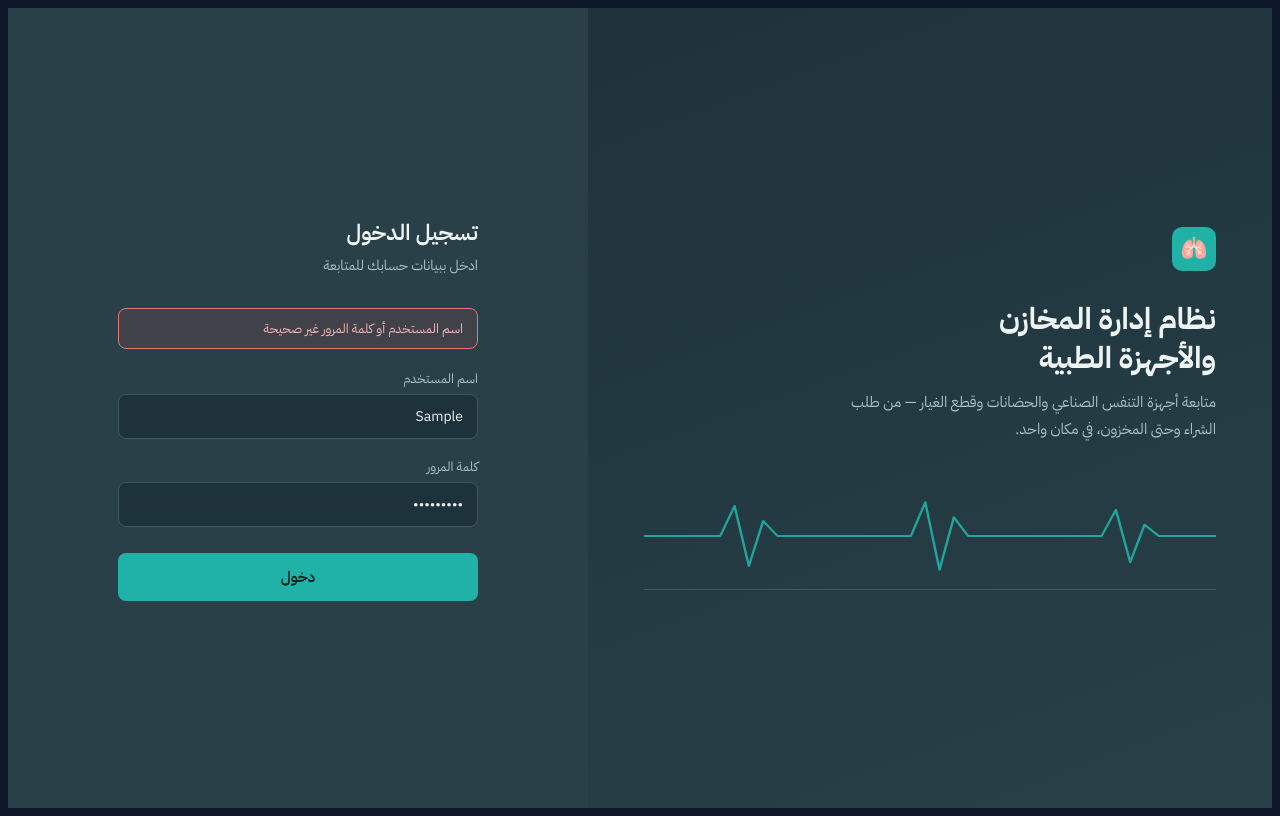
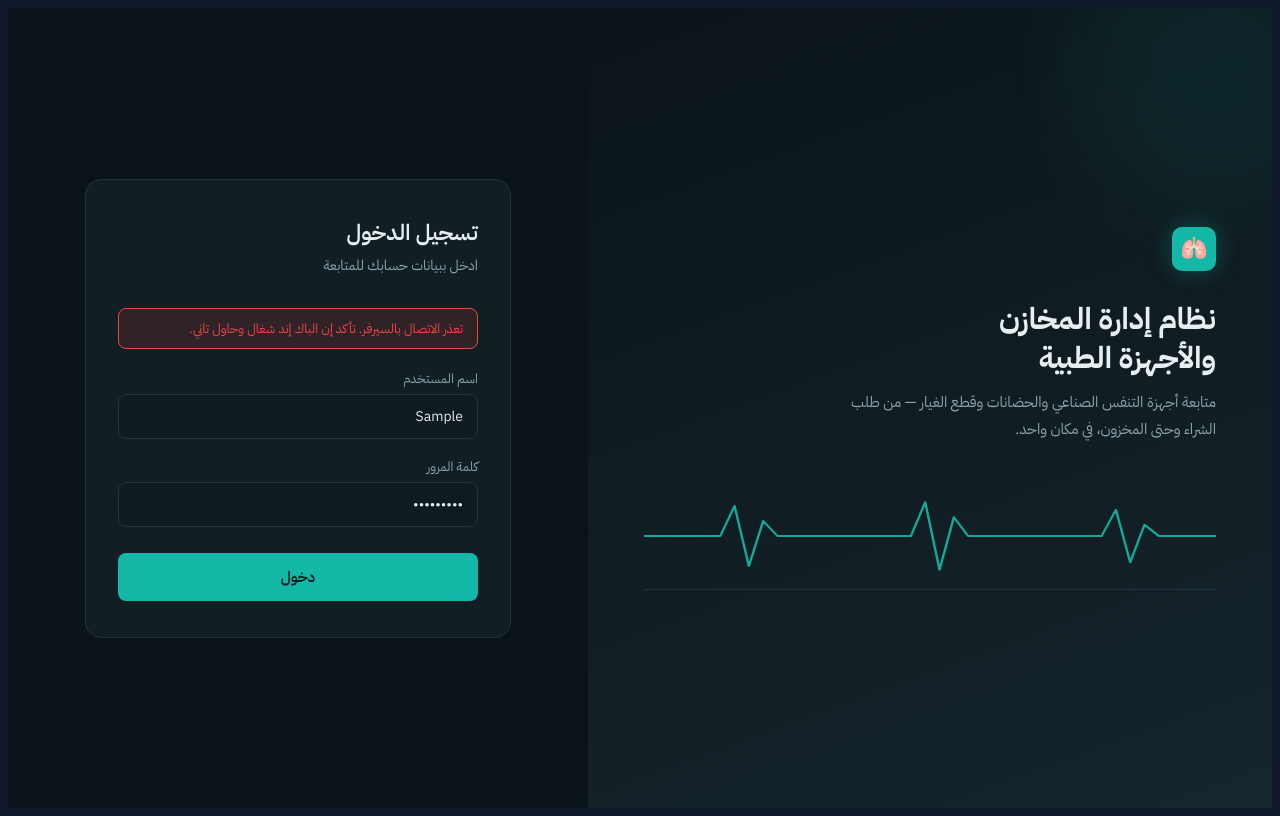
Before and after one commit to acccareme-cloud/warehouse-system, a React app in the folder frontend/: page / in a window 1280 px wide. Both pictures are taken after typing "Sample", "Sample123" into the empty fields and a click on the button "دخول". Built offline with nearby package versions, Linux system fonts and the light colour scheme; no server answers; the HTML template or start-up script is replaced by a standard one.

Commit message:
كلود01-09-2026

```diff
--- a/frontend/src/pages/CustodyModule.jsx
+++ b/frontend/src/pages/CustodyModule.jsx
@@ -7,6 +7,7 @@ const CustodyModule = () => {
   const navigate = useNavigate();
   const { theme } = useTheme();
   const isDark = theme === 'dark';
+  const accent = isDark ? '#14B8A6' : '#0D9488';
 
   const bgColor = isDark ? '#0f172a' : '#f8fafc';
   const cardBg = isDark ? '#1e293b' : '#ffffff';
@@ -97,8 +98,8 @@ const CustodyModule = () => {
       borderRadius: '12px',
       padding: '30px',
       boxShadow: '0 4px 6px rgba(0,0,0,0.1)',
-      border: `3px solid ${color}`,
-      borderTop: `6px solid ${color}`,
+      border: `1px solid ${isDark ? '#334155' : '#e2e8f0'}`,
+      borderTop: `4px solid ${color}`,
       textAlign: 'center',
       cursor: 'pointer',
       transition: 'transform 0.2s, box-shadow 0.2s'
@@ -148,7 +149,7 @@ const CustodyModule = () => {
         {custodyItems.map((item, index) => (
           <div
             key={index}
-            style={styles.card(item.color)}
+            style={styles.card(accent)}
             onClick={() => navigate(item.path)}
             onMouseEnter={(e) => {
               e.currentTarget.style.transform = 'translateY(-5px)';
@@ -159,13 +160,13 @@ const CustodyModule = () => {
               e.currentTarget.style.boxShadow = '0 4px 6px rgba(0,0,0,0.1)';
             }}
           >
-            <div style={{...styles.icon, backgroundColor: item.color + '15'}}>
+            <div style={{...styles.icon, backgroundColor: accent + '15'}}>
               {item.title.split(' ')[0]}
             </div>
             <h3 style={styles.cardTitle}>{item.title.split(' ').slice(1).join(' ')}</h3>
             <p style={styles.cardDesc}>{item.description}</p>
             <button
-              style={styles.btn(item.color)}
+              style={styles.btn(accent)}
               onClick={(e) => { e.stopPropagation(); navigate(item.path); }}
             >
               فتح ←
--- a/frontend/src/pages/Login.jsx
+++ b/frontend/src/pages/Login.jsx
@@ -1,19 +1,9 @@
 import { useState } from 'react';
 import api from '../services/api';
 import { useAuth } from '../context/AuthContext';
+import { theme } from '../theme';
 
-const COLORS = {
-  bgDark: '#1E323B',
-  surfaceDark: '#2A4048',
-  primary: '#20B2A6',
-  primaryDark: '#178F86',
-  amber: '#D19A5C',
-  textLight: '#EEF4F3',
-  textDark: '#16262A',
-  muted: '#A9C0C4',
-  danger: '#E37876',
-  border: '#3D5960',
-};
+const COLORS = theme.dark;
 
 // موجة نبض هادئة — نفس شكل مؤشرات أجهزة التنفس والحضانات
 function WaveformSVG() {
@@ -48,10 +38,32 @@ function Login() {
       login(response.data);
       window.location.href = '/dashboard';
     } catch (err) {
-      setError('اسم المستخدم أو كلمة المرور غير صحيحة');
+      if (!err.response) {
+        // مفيش رد خالص من السيرفر (السيرفر واقع / مشكلة شبكة / 502 من الـ proxy)
+        setError('تعذر الاتصال بالسيرفر. تأكد إن الباك إند شغال وحاول تاني.');
+      } else if (err.response.status === 401 || err.response.status === 400) {
+        setError('اسم المستخدم أو كلمة المرور غير صحيحة');
+      } else if (err.response.status >= 500) {
+        setError('في مشكلة في السيرفر حاليًا (خطأ ' + err.response.status + '). حاول تاني بعد شوية.');
+      } else {
+        setError('حصل خطأ غير متوقع. حاول تاني.');
+      }
     } finally {
       setLoading(false);
     }
+  };
+
+  const inputStyle = {
+    width: '100%',
+    padding: '11px 14px',
+    background: COLORS.input,
+    border: `1px solid ${COLORS.border}`,
+    borderRadius: '8px',
+    color: COLORS.text,
+    fontSize: '14px',
+    boxSizing: 'border-box',
+    fontFamily: 'inherit',
+    outline: 'none',
   };
 
   return (
@@ -60,7 +72,7 @@ function Login() {
         minHeight: '100vh',
         display: 'flex',
         flexWrap: 'wrap',
-        background: COLORS.bgDark,
+        background: COLORS.bg,
         fontFamily: "'IBM Plex Sans Arabic', system-ui, sans-serif",
         direction: 'rtl',
       }}
@@ -70,12 +82,24 @@ function Login() {
         href="https://fonts.googleapis.com/css2?family=IBM+Plex+Sans+Arabic:wght@400;500;600;700&display=swap"
       />
 
+      {/* تعطيل تلوين المتصفح التلقائي (Autofill) عشان مايكسرش الدارك مود */}
+      <style>{`
+        input:-webkit-autofill,
+        input:-webkit-autofill:hover,
+        input:-webkit-autofill:focus {
+          -webkit-box-shadow: 0 0 0px 1000px ${COLORS.input} inset !important;
+          -webkit-text-fill-color: ${COLORS.text} !important;
+          caret-color: ${COLORS.text};
+          transition: background-color 9999s ease-in-out 0s;
+        }
+      `}</style>
+
       {/* لوحة الهوية */}
       <div
         style={{
           flex: '1 1 420px',
           minHeight: '340px',
-          background: `linear-gradient(160deg, ${COLORS.bgDark} 0%, #243B44 60%, ${COLORS.surfaceDark} 100%)`,
+          background: `linear-gradient(160deg, ${COLORS.bg} 0%, ${COLORS.surface} 60%, ${COLORS.surfaceHover} 100%)`,
           display: 'flex',
           flexDirection: 'column',
           justifyContent: 'center',
@@ -84,6 +108,12 @@ function Login() {
           overflow: 'hidden',
         }}
       >
+        {/* توهج خفيف خلف الأيقونة يديلوحة عمق */}
+        <div style={{
+          position: 'absolute', top: '-80px', right: '-80px', width: '280px', height: '280px',
+          borderRadius: '50%', background: COLORS.primary, opacity: 0.08, filter: 'blur(40px)'
+        }} />
+
         <div style={{ position: 'relative', zIndex: 1 }}>
           <div
             style={{
@@ -96,13 +126,14 @@ function Login() {
               justifyContent: 'center',
               fontSize: '22px',
               marginBottom: '28px',
+              boxShadow: `0 0 24px ${COLORS.primary}55`,
             }}
           >
             🫁
           </div>
           <h1
             style={{
-              color: COLORS.textLight,
+              color: COLORS.text,
               fontSize: '30px',
               fontWeight: 700,
               margin: '0 0 12px 0',
@@ -113,7 +144,7 @@ function Login() {
             <br />
             والأجهزة الطبية
           </h1>
-          <p style={{ color: COLORS.muted, fontSize: '15px', lineHeight: 1.8, maxWidth: '380px', margin: 0 }}>
+          <p style={{ color: COLORS.textMuted, fontSize: '15px', lineHeight: 1.8, maxWidth: '380px', margin: 0 }}>
             متابعة أجهزة التنفس الصناعي والحضانات وقطع الغيار — من طلب الشراء
             وحتى المخزون، في مكان واحد.
           </p>
@@ -130,18 +161,21 @@ function Login() {
         style={{
           flex: '1 1 380px',
           minHeight: '340px',
-          background: COLORS.surfaceDark,
+          background: COLORS.bg,
           display: 'flex',
           alignItems: 'center',
           justifyContent: 'center',
           padding: '40px 24px',
         }}
       >
-        <form onSubmit={handleSubmit} style={{ width: '100%', maxWidth: '360px' }}>
-          <h2 style={{ color: COLORS.textLight, fontSize: '22px', fontWeight: 600, margin: '0 0 6px 0' }}>
+        <form onSubmit={handleSubmit} style={{
+          width: '100%', maxWidth: '360px', background: COLORS.surface,
+          padding: '36px 32px', borderRadius: '16px', border: `1px solid ${COLORS.border}`,
+        }}>
+          <h2 style={{ color: COLORS.text, fontSize: '22px', fontWeight: 600, margin: '0 0 6px 0' }}>
             تسجيل الدخول
           </h2>
-          <p style={{ color: COLORS.muted, fontSize: '14px', margin: '0 0 32px 0' }}>
+          <p style={{ color: COLORS.textMuted, fontSize: '14px', margin: '0 0 32px 0' }}>
             ادخل ببيانات حسابك للمتابعة
           </p>
 
@@ -149,9 +183,9 @@ function Login() {
             <div
               role="alert"
               style={{
-                background: 'rgba(225, 85, 84, 0.12)',
+                background: COLORS.dangerBg,
                 border: `1px solid ${COLORS.danger}`,
-                color: '#F5B5B4',
+                color: COLORS.danger,
                 borderRadius: '8px',
                 padding: '10px 14px',
                 fontSize: '13px',
@@ -162,7 +196,7 @@ function Login() {
             </div>
           )}
 
-          <label style={{ display: 'block', color: COLORS.muted, fontSize: '13px', marginBottom: '6px' }}>
+          <label style={{ display: 'block', color: COLORS.textMuted, fontSize: '13px', marginBottom: '6px' }}>
             اسم المستخدم
           </label>
           <input
@@ -171,24 +205,12 @@ function Login() {
             onChange={(e) => setUsername(e.target.value)}
             required
             autoFocus
-            style={{
-              width: '100%',
-              padding: '11px 14px',
-              marginBottom: '18px',
-              background: COLORS.bgDark,
-              border: `1px solid ${COLORS.border}`,
-              borderRadius: '8px',
-              color: COLORS.textLight,
-              fontSize: '14px',
-              boxSizing: 'border-box',
-              fontFamily: 'inherit',
-              outline: 'none',
-            }}
+            style={{ ...inputStyle, marginBottom: '18px' }}
             onFocus={(e) => (e.target.style.borderColor = COLORS.primary)}
             onBlur={(e) => (e.target.style.borderColor = COLORS.border)}
           />
 
-          <label style={{ display: 'block', color: COLORS.muted, fontSize: '13px', marginBottom: '6px' }}>
+          <label style={{ display: 'block', color: COLORS.textMuted, fontSize: '13px', marginBottom: '6px' }}>
             كلمة المرور
           </label>
           <input
@@ -196,19 +218,7 @@ function Login() {
             value={password}
             onChange={(e) => setPassword(e.target.value)}
             required
-            style={{
-              width: '100%',
-              padding: '11px 14px',
-              marginBottom: '26px',
-              background: COLORS.bgDark,
-              border: `1px solid ${COLORS.border}`,
-              borderRadius: '8px',
-              color: COLORS.textLight,
-              fontSize: '14px',
-              boxSizing: 'border-box',
-              fontFamily: 'inherit',
-              outline: 'none',
-            }}
+            style={{ ...inputStyle, marginBottom: '26px' }}
             onFocus={(e) => (e.target.style.borderColor = COLORS.primary)}
             onBlur={(e) => (e.target.style.borderColor = COLORS.border)}
           />
@@ -219,7 +229,7 @@ function Login() {
             style={{
               width: '100%',
               padding: '13px',
-              background: loading ? COLORS.primaryDark : COLORS.primary,
+              background: loading ? COLORS.primaryHover : COLORS.primary,
               color: '#04211F',
               border: 'none',
               borderRadius: '8px',
--- a/frontend/src/pages/PurchasesModule.jsx
+++ b/frontend/src/pages/PurchasesModule.jsx
@@ -6,10 +6,12 @@ function PurchasesModule() {
   const navigate = useNavigate();
   const { theme } = useTheme();
   const isDark = theme === 'dark';
+  const accent = isDark ? '#14B8A6' : '#0D9488';
 
   // الألوان الديناميكية
   const bgColor = isDark ? '#0f172a' : '#f8fafc';
   const cardBg = isDark ? '#1e293b' : '#ffffff';
+  const textColor = isDark ? '#f1f5f9' : '#1e293b';
   const subTextColor = isDark ? '#94a3b8' : '#64748b';
 
   const subMenus = [
@@ -54,7 +56,7 @@ function PurchasesModule() {
           >
             ← رجوع
           </button>
-          <h1 style={{ color: '#0d9488', margin: 0 }}>🛒 نظام المشتريات</h1>
+          <h1 style={{ color: accent, margin: 0 }}>🛒 نظام المشتريات</h1>
         </div>
         <ThemeToggle />
       </div>
@@ -75,14 +77,13 @@ function PurchasesModule() {
               padding: '25px',
               boxShadow: '0 2px 8px rgba(0,0,0,0.1)',
               cursor: 'pointer',
-              border: `3px solid ${menu.color}`,
-              borderTop: `6px solid ${menu.color}`,
+              border: `1px solid ${isDark ? '#334155' : '#e2e8f0'}`, borderTop: `4px solid ${accent}`,
               transition: 'transform 0.2s'
             }}
             onMouseEnter={e => e.currentTarget.style.transform = 'translateY(-5px)'}
             onMouseLeave={e => e.currentTarget.style.transform = 'translateY(0)'}
           >
-            <h3 style={{ margin: '0 0 10px 0', color: menu.color }}>
+            <h3 style={{ margin: '0 0 10px 0', color: textColor }}>
               {menu.title}
             </h3>
             <p style={{ margin: 0, color: subTextColor }}>
--- a/frontend/src/pages/SalesModule.jsx
+++ b/frontend/src/pages/SalesModule.jsx
@@ -6,9 +6,11 @@ function SalesModule() {
   const navigate = useNavigate();
   const { theme } = useTheme();
   const isDark = theme === 'dark';
+  const accent = isDark ? '#14B8A6' : '#0D9488';
 
   const bgColor = isDark ? '#0f172a' : '#f8fafc';
   const cardBg = isDark ? '#1e293b' : '#ffffff';
+  const textColor = isDark ? '#f1f5f9' : '#1e293b';
   const subTextColor = isDark ? '#94a3b8' : '#64748b';
 
   const subMenus = [
@@ -54,7 +56,7 @@ function SalesModule() {
           >
             ← رجوع
           </button>
-          <h1 style={{ color: '#2563eb', margin: 0 }}>💰 نظام المبيعات المتكامل</h1>
+          <h1 style={{ color: accent, margin: 0 }}>💰 نظام المبيعات المتكامل</h1>
         </div>
         <ThemeToggle />
       </div>
@@ -70,14 +72,13 @@ function SalesModule() {
               padding: '25px',
               boxShadow: '0 2px 8px rgba(0,0,0,0.1)',
               cursor: 'pointer',
-              border: `3px solid ${menu.color}`,
-              borderTop: `6px solid ${menu.color}`,
+              border: `1px solid ${isDark ? '#334155' : '#e2e8f0'}`, borderTop: `4px solid ${accent}`,
               transition: 'transform 0.2s'
             }}
             onMouseEnter={e => e.currentTarget.style.transform = 'translateY(-5px)'}
             onMouseLeave={e => e.currentTarget.style.transform = 'translateY(0)'}
           >
-            <h3 style={{ margin: '0 0 10px 0', color: menu.color }}>{menu.title}</h3>
+            <h3 style={{ margin: '0 0 10px 0', color: textColor }}>{menu.title}</h3>
             <p style={{ margin: 0, color: subTextColor }}>{menu.desc}</p>
           </div>
         ))}
--- a/frontend/src/pages/TreasuryModule.jsx
+++ b/frontend/src/pages/TreasuryModule.jsx
@@ -6,9 +6,11 @@ function TreasuryModule() {
   const navigate = useNavigate();
   const { theme } = useTheme();
   const isDark = theme === 'dark';
+  const accent = isDark ? '#14B8A6' : '#0D9488';
 
   const bgColor = isDark ? '#0f172a' : '#f8fafc';
   const cardBg = isDark ? '#1e293b' : '#ffffff';
+  const textColor = isDark ? '#f1f5f9' : '#1e293b';
   const subTextColor = isDark ? '#94a3b8' : '#64748b';
 
   const subMenus = [
@@ -48,7 +50,7 @@ function TreasuryModule() {
           >
             ← رجوع
           </button>
-          <h1 style={{ color: '#6f42c1', margin: 0 }}>💵 الخزينة والبنك</h1>
+          <h1 style={{ color: accent, margin: 0 }}>💵 الخزينة والبنك</h1>
         </div>
         <ThemeToggle />
       </div>
@@ -64,14 +66,13 @@ function TreasuryModule() {
               padding: '25px',
               boxShadow: '0 2px 8px rgba(0,0,0,0.1)',
               cursor: 'pointer',
-              border: `3px solid ${menu.color}`,
-              borderTop: `6px solid ${menu.color}`,
+              border: `1px solid ${isDark ? '#334155' : '#e2e8f0'}`, borderTop: `4px solid ${accent}`,
               transition: 'transform 0.2s'
             }}
             onMouseEnter={e => e.currentTarget.style.transform = 'translateY(-5px)'}
             onMouseLeave={e => e.currentTarget.style.transform = 'translateY(0)'}
           >
-            <h3 style={{ margin: '0 0 10px 0', color: menu.color }}>{menu.title}</h3>
+            <h3 style={{ margin: '0 0 10px 0', color: textColor }}>{menu.title}</h3>
             <p style={{ margin: 0, color: subTextColor }}>{menu.desc}</p>
           </div>
         ))}
--- a/frontend/src/pages/WarehouseModule.jsx
+++ b/frontend/src/pages/WarehouseModule.jsx
@@ -16,6 +16,7 @@ function WarehouseModule() {
   ];
 
   const isDark = theme === 'dark';
+  const accent = isDark ? '#14B8A6' : '#0D9488';
   const bgColor = isDark ? '#0f172a' : '#f8fafc';
   const cardBg = isDark ? '#1e293b' : '#ffffff';
   const textColor = isDark ? '#f1f5f9' : '#1e293b';
@@ -28,7 +29,7 @@ function WarehouseModule() {
           <button onClick={() => navigate('/dashboard')} style={{ padding: '10px 20px', background: isDark ? '#334155' : '#6c757d', color: 'white', border: 'none', borderRadius: '8px', cursor: 'pointer' }}>
             ← رجوع
           </button>
-          <h1 style={{ color: '#28a745', margin: 0 }}>📦 نظام المخازن</h1>
+          <h1 style={{ color: accent, margin: 0 }}>📦 نظام المخازن</h1>
         </div>
         <ThemeToggle />
       </div>
@@ -38,13 +39,13 @@ function WarehouseModule() {
           <div key={i} onClick={() => navigate(menu.path)} style={{
             background: cardBg, borderRadius: '12px', padding: '25px',
             boxShadow: '0 2px 8px rgba(0,0,0,0.1)', cursor: 'pointer',
-            border: `3px solid ${menu.color}`, borderTop: `6px solid ${menu.color}`,
+            border: `1px solid ${isDark ? '#334155' : '#e2e8f0'}`, borderTop: `4px solid ${accent}`,
             transition: 'transform 0.2s'
           }}
           onMouseEnter={e => e.currentTarget.style.transform = 'translateY(-5px)'}
           onMouseLeave={e => e.currentTarget.style.transform = 'translateY(0)'}
           >
-            <h3 style={{ margin: '0 0 10px 0', color: menu.color }}>{menu.title}</h3>
+            <h3 style={{ margin: '0 0 10px 0', color: textColor }}>{menu.title}</h3>
             <p style={{ margin: 0, color: subTextColor }}>{menu.desc}</p>
           </div>
         ))}
--- /dev/null
+++ b/frontend/src/theme.js
@@ -0,0 +1,41 @@
+// نظام الألوان الموحّد للتطبيق كله
+// استخدم الدالة دي في أي صفحة بدل ما تكتب hex codes يدوي:
+//   import { getColors } from '../theme';
+//   const c = getColors(isDark);
+
+export const theme = {
+  dark: {
+    bg: '#0A1418',
+    surface: '#111E24',
+    surfaceHover: '#16262D',
+    border: '#22343B',
+    primary: '#14B8A6',
+    primaryHover: '#0D9488',
+    accent: '#F59E0B',
+    text: '#E7EEF0',
+    textMuted: '#8CA3AA',
+    danger: '#EF4444',
+    dangerBg: '#EF444422',
+    success: '#22C55E',
+    successBg: '#22C55E22',
+    input: '#0F1B20',
+  },
+  light: {
+    bg: '#F7FAFA',
+    surface: '#FFFFFF',
+    surfaceHover: '#F1F5F5',
+    border: '#E2E8EA',
+    primary: '#0D9488',
+    primaryHover: '#0F766E',
+    accent: '#D97706',
+    text: '#0F1E22',
+    textMuted: '#5B7278',
+    danger: '#DC2626',
+    dangerBg: '#DC262622',
+    success: '#16A34A',
+    successBg: '#16A34A22',
+    input: '#FFFFFF',
+  }
+};
+
+export const getColors = (isDark) => (isDark ? theme.dark : theme.light);
```
